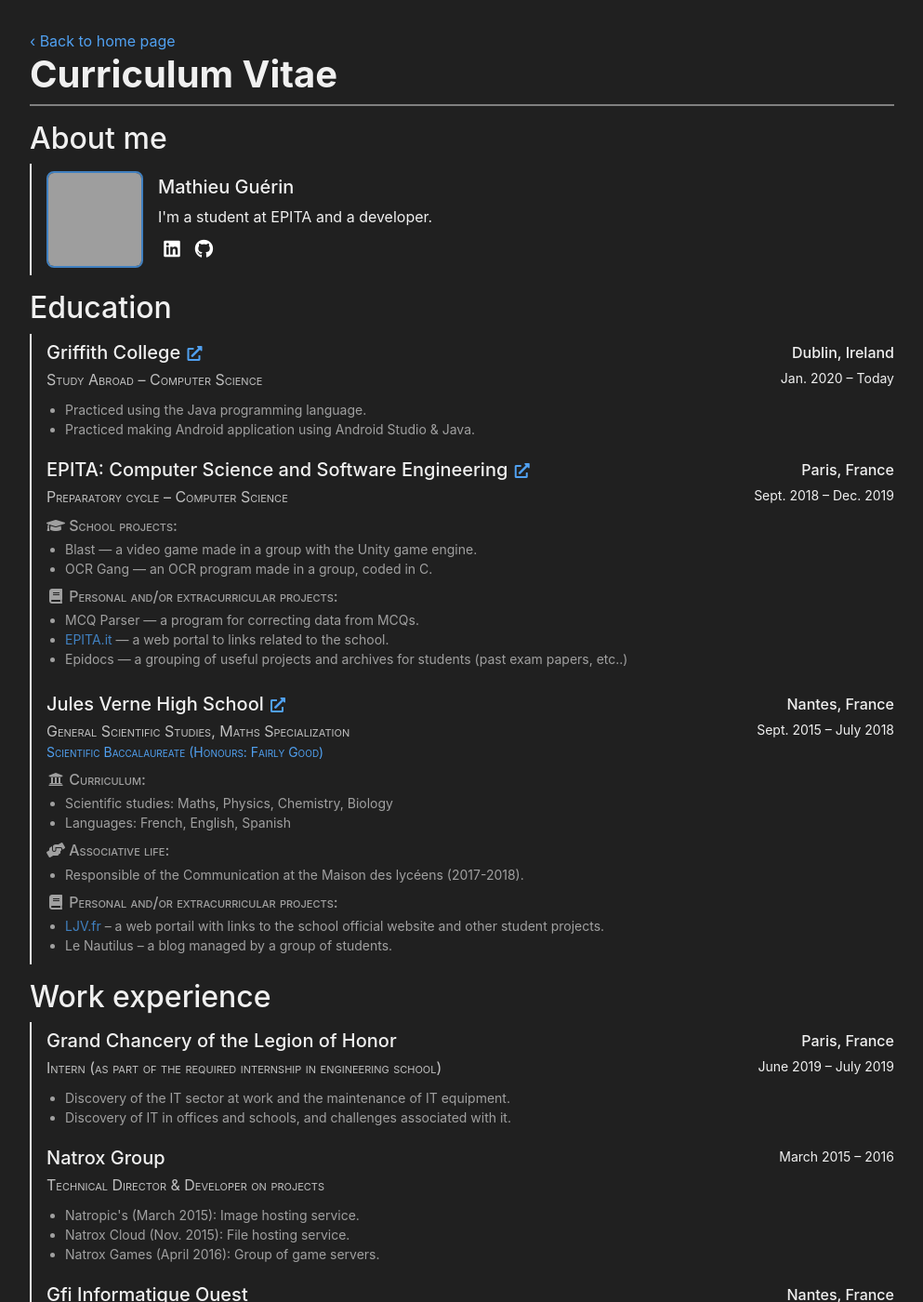
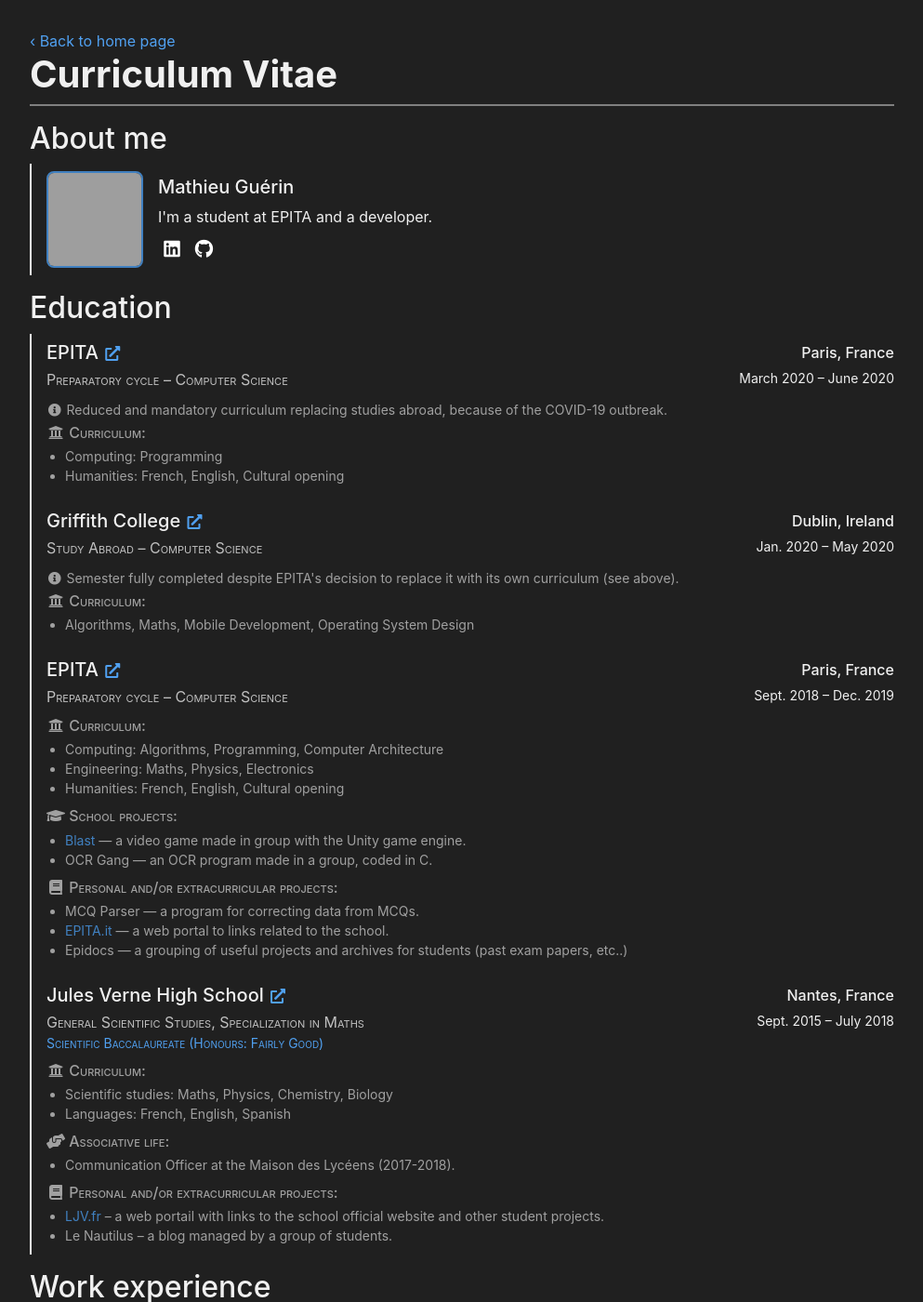
Before and after one commit to matiboux/matiboux.me, a Jekyll site: the page built from cv.html, in a window 1280 px wide and 1400 px high. Shown: the whole window at 93% size, without its empty margins (143-1136 px from the left). Built offline with Jekyll 4.4.1, drawn with Linux system fonts in a browser that asks for light colours; nearby versions of some CDN libraries; some of the changed text lies outside the part shown; grey boxes are pictures that could not be loaded.

Commit message:
Updated information in cv.html
- Added information on my latest school semester
- Added the Erasmus Final Language Assessment in Accomplishments
- Updated information in Education
- Updated information in Skills
- Updated & Fixed other sentences
- Added links
- Added a comment on Projects for a future update

```diff
--- a/cv.html
+++ b/cv.html
@@ -32,31 +32,67 @@ container_class: mw-lg
 	<div class="item">
 		<div class="content">
 			<h4>
-				Griffith College
-				<small class="d-print-none"><a href="https://www.griffith.ie/"><i class="fas fa-external-link-alt fa-fw"></i></a></small>
+				EPITA
+				<small class="d-print-none"><a href="https://www.epita.fr/"><i class="fas fa-external-link-alt fa-fw"></i></a></small>
 			</h4>
-			<p class="position">Study Abroad – Computer Science</p>
-			<ul>
-				<li>Practiced using the Java programming language.</li>
-				<li>Practiced making Android application using Android Studio & Java.</li>
-			</ul>
+			<p class="position">Preparatory cycle – Computer Science</p>
+			<div class="description">
+				<p><i class="fas fa-info-circle fa-fw"></i> Reduced and mandatory curriculum replacing studies abroad, because of the COVID-19 outbreak.</p>
+				<h6><i class="fas fa-university fa-fw"></i> Curriculum:</h6>
+				<ul>
+					<li>Computing: Programming</li>
+					<li>Humanities: French, English, Cultural opening</li>
+				</ul>
+			</div>
 		</div>
 		<div class="meta">
-			<p class="location">Dublin, Ireland</p>
-			<p class="date">Jan. 2020 – Today</p>
+			<p class="location">Paris, France</p>
+			<p class="date">March 2020 – June 2020</p>
 		</div>
 	</div>
 	<div class="item">
 		<div class="content">
 			<h4>
-				EPITA: Computer Science and Software Engineering
+				Griffith College
+				<small class="d-print-none"><a href="https://www.griffith.ie/"><i class="fas fa-external-link-alt fa-fw"></i></a></small>
+			</h4>
+			<p class="position">Study Abroad – Computer Science</p>
+			<div class="description">
+				<p><i class="fas fa-info-circle fa-fw"></i> Semester fully completed despite EPITA's decision to replace it with its own curriculum (see above).</p>
+				<h6><i class="fas fa-university fa-fw"></i> Curriculum:</h6>
+				<ul>
+					<li>Algorithms, Maths, Mobile Development, Operating System Design</li>
+				</ul>
+				<!--
+				<ul>
+					<li>Coded in Java for practicals.</li>
+					<li>Made Android applications in Java using Android Studio.</li>
+				</ul>
+				-->
+			</div>
+		</div>
+		<div class="meta">
+			<p class="location">Dublin, Ireland</p>
+			<p class="date">Jan. 2020 – May 2020</p>
+		</div>
+	</div>
+	<div class="item">
+		<div class="content">
+			<h4>
+				EPITA
 				<small class="d-print-none"><a href="https://www.epita.fr/"><i class="fas fa-external-link-alt fa-fw"></i></a></small>
 			</h4>
 			<p class="position">Preparatory cycle – Computer Science</p>
 			<div class="description">
-				<h6><i class="fas fa-graduation-cap fa-fw"></i> School projects:</b></h6>
+				<h6><i class="fas fa-university fa-fw"></i> Curriculum:</h6>
 				<ul>
-					<li>Blast — a video game made in a group with the Unity game engine.</li>
+					<li>Computing: Algorithms, Programming, Computer Architecture</li>
+					<li>Engineering: Maths, Physics, Electronics</li>
+					<li>Humanities: French, English, Cultural opening</li>
+				</ul>
+				<h6><i class="fas fa-graduation-cap fa-fw"></i> School projects:</h6>
+				<ul>
+					<li><a href="https://g00pix.github.io/ProjetBlast/">Blast</a> — a video game made in group with the Unity game engine.</li>
 					<li>OCR Gang — an OCR program made in a group, coded in C.</li>
 				</ul>
 				<h6><i class="fas fa-book fa-fw"></i> Personal and/or extracurricular projects:</h6>
@@ -78,17 +114,17 @@ container_class: mw-lg
 				Jules Verne High School
 				<small class="d-print-none"><a href="https://jules-verne.paysdelaloire.e-lyco.fr/"><i class="fas fa-external-link-alt fa-fw"></i></a></small>
 			</h4>
-			<p class="position">General Scientific Studies, Maths Specialization</p>
+			<p class="position">General Scientific Studies, Specialization in Maths</p>
 			<p class="award">Scientific Baccalaureate (Honours: Fairly Good)</p>
 			<div class="description">
-				<h6><i class="fas fa-university fa-fw"></i> Curriculum:</b></h6>
+				<h6><i class="fas fa-university fa-fw"></i> Curriculum:</h6>
 				<ul>
 					<li>Scientific studies: Maths, Physics, Chemistry, Biology</li>
 					<li>Languages: French, English, Spanish</li>
 				</ul>
-				<h6><i class="fas fa-hands-helping fa-fw"></i> Associative life:</b></h6>
+				<h6><i class="fas fa-hands-helping fa-fw"></i> Associative life:</h6>
 				<ul>
-					<li>Responsible of the Communication at the Maison des lycéens (2017-2018).</li>
+					<li>Communication Officer at the Maison des Lycéens (2017-2018).</li>
 				</ul>
 				<h6><i class="fas fa-book fa-fw"></i> Personal and/or extracurricular projects:</h6>
 				<ul>
@@ -169,10 +205,14 @@ container_class: mw-lg
 	<div class="item">
 		<div class="content">
 			<h4>Associative Life – Jules Verne High School</h4>
-			<p class="position">Communication Officer (within the Maison des Lycéens)</p>
+			<p class="position">Communication Officer (at the Maison des Lycéens)</p>
 			<ul>
 				<li>Development of an unofficial portal and web platform: LJV.fr (Feb. 2017)</li>
 				<li>Creation of an online high school newspaper with classmates: "Le Nautilus" (Feb. 2017)</li>
+				<li>
+					Registered the Maison des Lycéens on Google Maps (Jan. 2018)
+					<small class="d-print-none"><a href="https://goo.gl/maps/97cHZgS2BYHYnVSd7"><i class="fas fa-external-link-alt fa-fw"></i></a></small>
+				</li>
 				<li>Development of a showcase website for the Maison des Lycéens (Feb. 2018)</li>
 			</ul>
 		</div>
@@ -199,9 +239,9 @@ container_class: mw-lg
 		<div class="content">
 			<h4>Frameworks</h4>
 			<ul>
-				<li>Web: Bootstrap, FontAwesome</li>
-				<li>Apps: Android Studio</li>
-				<li>Games: Unity</li>
+				<li>Desktop Apps: ElectronJS</li>
+				<li>Mobile Apps: Android Studio</li>
+				<li>Game Engines: Unity</li>
 			</ul>
 		</div>
 	</div>
@@ -209,13 +249,14 @@ container_class: mw-lg
 		<div class="content">
 			<h4>Librairies</h4>
 			<ul>
-				<li>Web: jQuery</li>
+				<li>Web Design: Bootstrap, FontAwesome</li>
+				<li>Web Scripting: jQuery</li>
 			</ul>
 		</div>
 	</div>
 	<div class="item">
 		<div class="content">
-			<h4>CMS</h4>
+			<h4>Web CMS</h4>
 			<ul>
 				<li>Wordpress</li>
 			</ul>
@@ -264,6 +305,8 @@ container_class: mw-lg
 </div>
 
 <h2>Projects</h2>
+<!-- This should show a link to matiboux.com, which would display a list of my projets -->
+<!-- Otherwise, the list would get too long for this page -->
 <div class="cv-items">
 	<div class="item">
 		<div class="content">
@@ -282,7 +325,10 @@ container_class: mw-lg
 	</div>
 	<div class="item">
 		<div class="content">
-			<h4>Blast</h4>
+			<h4>
+				Blast
+				<small class="d-print-none"><a href="https://g00pix.github.io/ProjetBlast/"><i class="fas fa-external-link-alt fa-fw"></i></a></small>
+			</h4>
 			<p class="position">Developer</p>
 			<ul>
 				<li>Made with Unity in C#.</li>
@@ -296,7 +342,10 @@ container_class: mw-lg
 	</div>
 	<div class="item">
 		<div class="content">
-			<h4>Oli</h4>
+			<h4>
+				Oli
+				<small class="d-print-none"><a href="https://olifw.net/"><i class="fas fa-external-link-alt fa-fw"></i></a></small>
+			</h4>
 			<p class="position">Creator & Developer</p>
 			<ul>
 				<li>An open source PHP framework designed to help creating websites apps.</li>
@@ -327,10 +376,29 @@ container_class: mw-lg
 <div class="cv-items">
 	<div class="item">
 		<div class="content">
+			<h4>Final Language Assessment</h4>
+			<p class="award">Level achieved: C1</p>
+			<div class="description">
+				<h6><i class="fas fa-award fa-fw"></i> Results by skill:</h6>
+				<ul>
+					<li>Grammar: B2</li>
+					<li>Vocabulary: C1</li>
+					<li>Reading comprehension: C2</li>
+					<li>Listening comprehension: C2</li>
+				</ul>
+			</div>
+		</div>
+		<div class="meta">
+			<p class="location">Erasmus OLS</p>
+			<p class="date">May 17, 2020</p>
+		</div>
+	</div>
+	<div class="item">
+		<div class="content">
 			<h4>First Language Assessment</h4>
 			<p class="award">Level achieved: C1</p>
 			<div class="description">
-				<h6><i class="fas fa-award fa-fw"></i> Results by skill:</b></h6>
+				<h6><i class="fas fa-award fa-fw"></i> Results by skill:</h6>
 				<ul>
 					<li>Grammar: B2</li>
 					<li>Vocabulary: B2</li>
```
Also changed, not shown: other parts of cv.html (+2 -2 lines).
